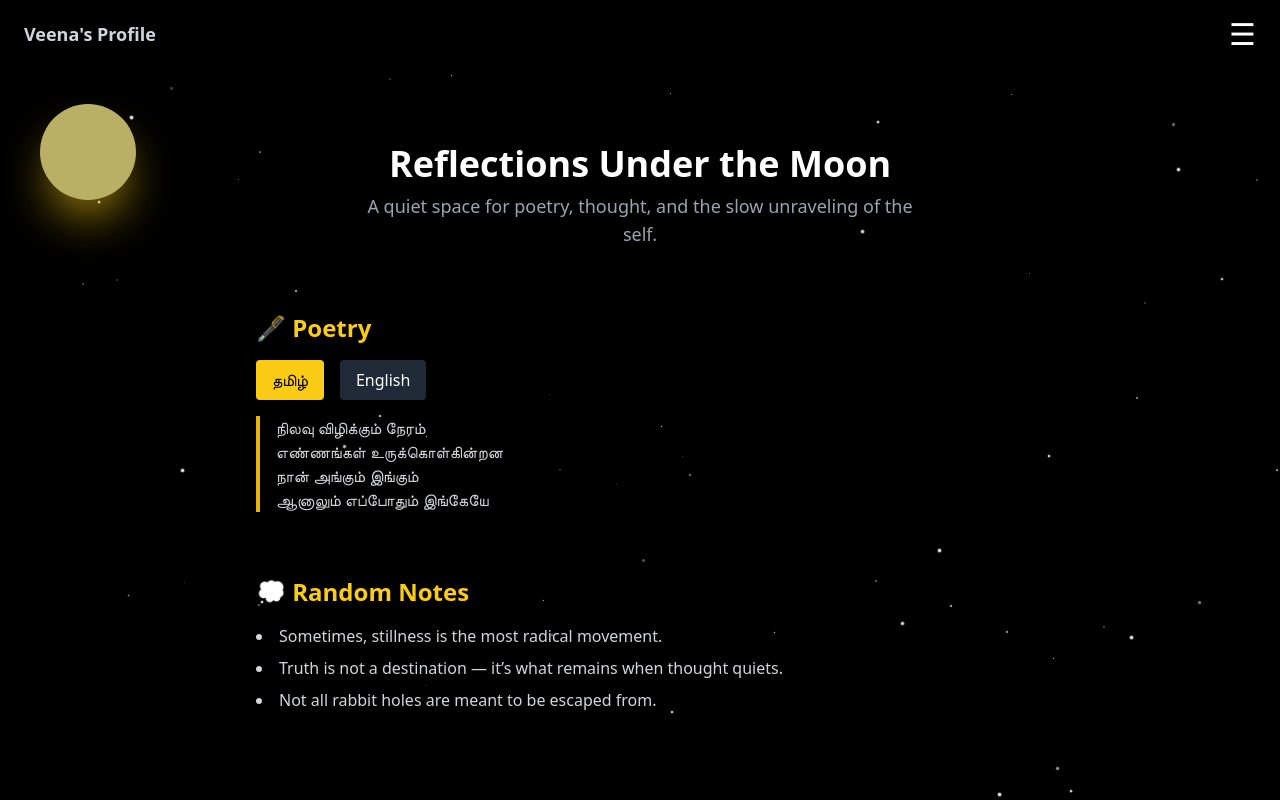
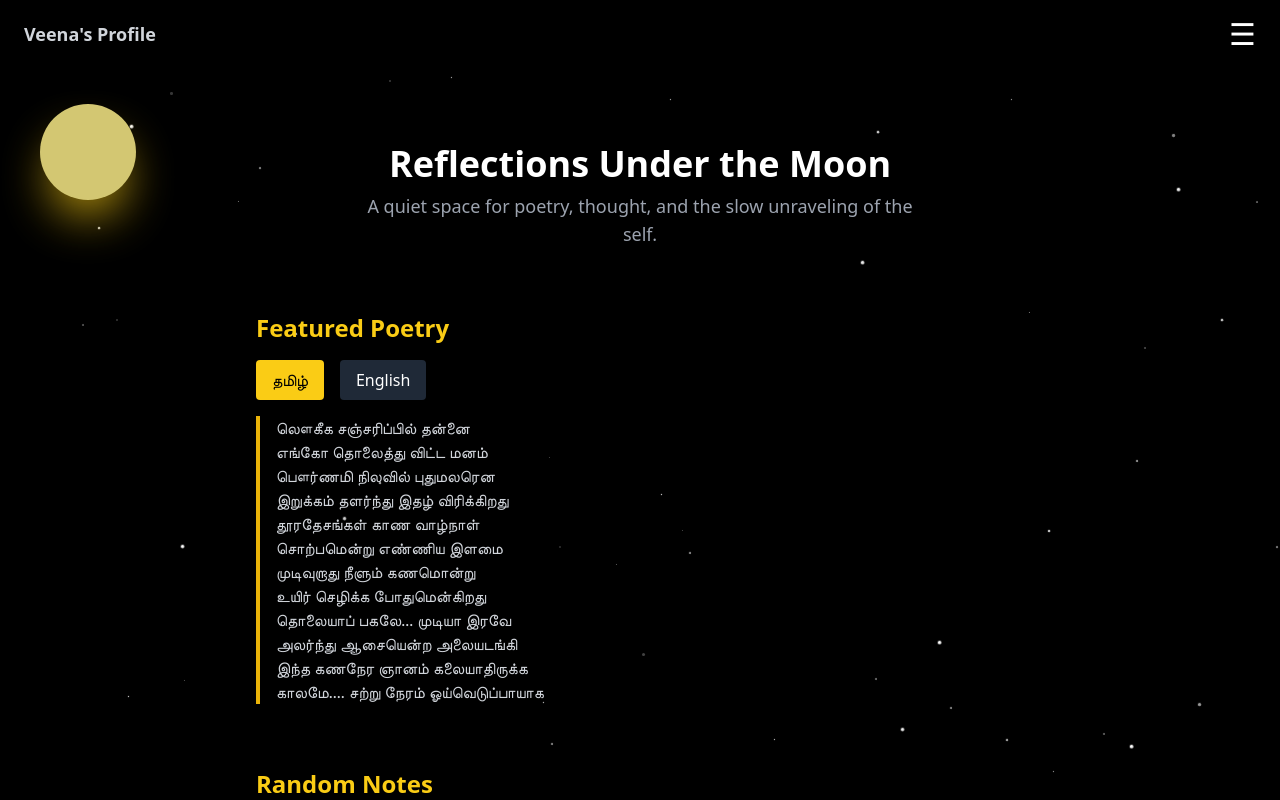
Before and after one commit to Veena-vk/veena-portfolio-dev, a Next.js app: page /moon in a window 1280 px wide. Shown: the top 800 px of the page. Built offline with nearby package versions, Linux system fonts and the light colour scheme.

Commit message:
content update

```diff
--- a/app/moon/components/Poetry.tsx
+++ b/app/moon/components/Poetry.tsx
@@ -7,7 +7,7 @@ export default function Poetry() {
 
   return (
     <div>
-      <h2 className="text-2xl font-semibold text-yellow-400 mb-4">🖋️ Poetry</h2>
+      <h2 className="text-2xl font-semibold text-yellow-400 mb-4">Featured Poetry</h2>
       <div className="flex space-x-4 mb-4">
         <button
           onClick={() => setActiveTab('tamil')}
@@ -29,17 +29,35 @@ export default function Poetry() {
       <div className="text-gray-300 font-serif border-l-4 border-yellow-500 pl-4">
         {activeTab === 'tamil' ? (
           <p className="whitespace-pre-line">
-            நிலவு விழிக்கும் நேரம்{'\n'}
-            எண்ணங்கள் உருக்கொள்கின்றன{'\n'}
-            நான் அங்கும் இங்கும்{'\n'}
-            ஆனாலும் எப்போதும் இங்கேயே
+            லௌகீக சஞ்சரிப்பில் தன்னை {'\n'}
+	    எங்கோ தொலைத்து விட்ட மனம் {'\n'}
+	    பௌர்ணமி நிலவில் புதுமலரென {'\n'}
+	    இறுக்கம் தளர்ந்து இதழ் விரிக்கிறது {'\n'}
+	    தூரதேசங்கள் காண வாழ்நாள் {'\n'}
+	    சொற்பமென்று எண்ணிய இளமை {'\n'}
+	    முடிவுறாது நீளும் கணமொன்று {'\n'}
+	    உயிர் செழிக்க போதுமென்கிறது {'\n'}
+	    தொலையாப் பகலே... முடியா இரவே {'\n'}
+	    அலர்ந்து ஆசையென்ற அலையடங்கி {'\n'}
+	    இந்த கணநேர ஞானம் கலையாதிருக்க {'\n'}
+	    காலமே.... சற்று நேரம் ஓய்வெடுப்பாயாக
           </p>
         ) : (
           <p className="whitespace-pre-line">
-            When the moon awakens,{'\n'}
-            thoughts dissolve in silence.{'\n'}
-            I am here and there —{'\n'}
-            and yet, always… right here.
+            In the whirl of the worldly path, {'\n'}
+	    The mind has lost itself—somewhere far. {'\n'}
+	    But beneath the full moon, like a newborn bloom, {'\n'}
+	    The grip loosens; the petals gently open. {'\n'}
+	    {'\n'}
+	    Youth once thought a lifetime {'\n'}
+	    Too short to see distant lands— {'\n'}
+	    But now, a single undying moment {'\n'}
+	    Feels enough to make the soul flourish. {'\n'}
+            {'\n'}
+	    O endless day... O unfinished night... {'\n'}
+	    The blooming wave called desire recedes. {'\n'}
+	    Let this moment of knowing remain undisturbed— {'\n'}
+	    O Time, pause a while. Rest, just for now.
           </p>
         )}
       </div>
--- a/app/moon/components/RandomNotes.tsx
+++ b/app/moon/components/RandomNotes.tsx
@@ -3,11 +3,12 @@
 export default function RandomNotes() {
   return (
     <div>
-      <h2 className="text-2xl font-semibold text-yellow-400 mb-4">💭 Random Notes</h2>
+      <h2 className="text-2xl font-semibold text-yellow-400 mb-4">Random Notes</h2>
       <ul className="text-gray-300 list-disc list-inside space-y-2">
-        <li>Sometimes, stillness is the most radical movement.</li>
-        <li>Truth is not a destination — it’s what remains when thought quiets.</li>
-        <li>Not all rabbit holes are meant to be escaped from.</li>
+        <li>Emotional independence — a myth we chase or a truth we resist?</li>
+        <li>Free will feels real—until reality doesn’t bend.</li>
+        <li>The crisis isn't in existence—it's in trying to make sense of it.</li>
+        <li> I close my eyes to silence the world, but the daylight refuses to leave. </li>
       </ul>
     </div>
   );
```
